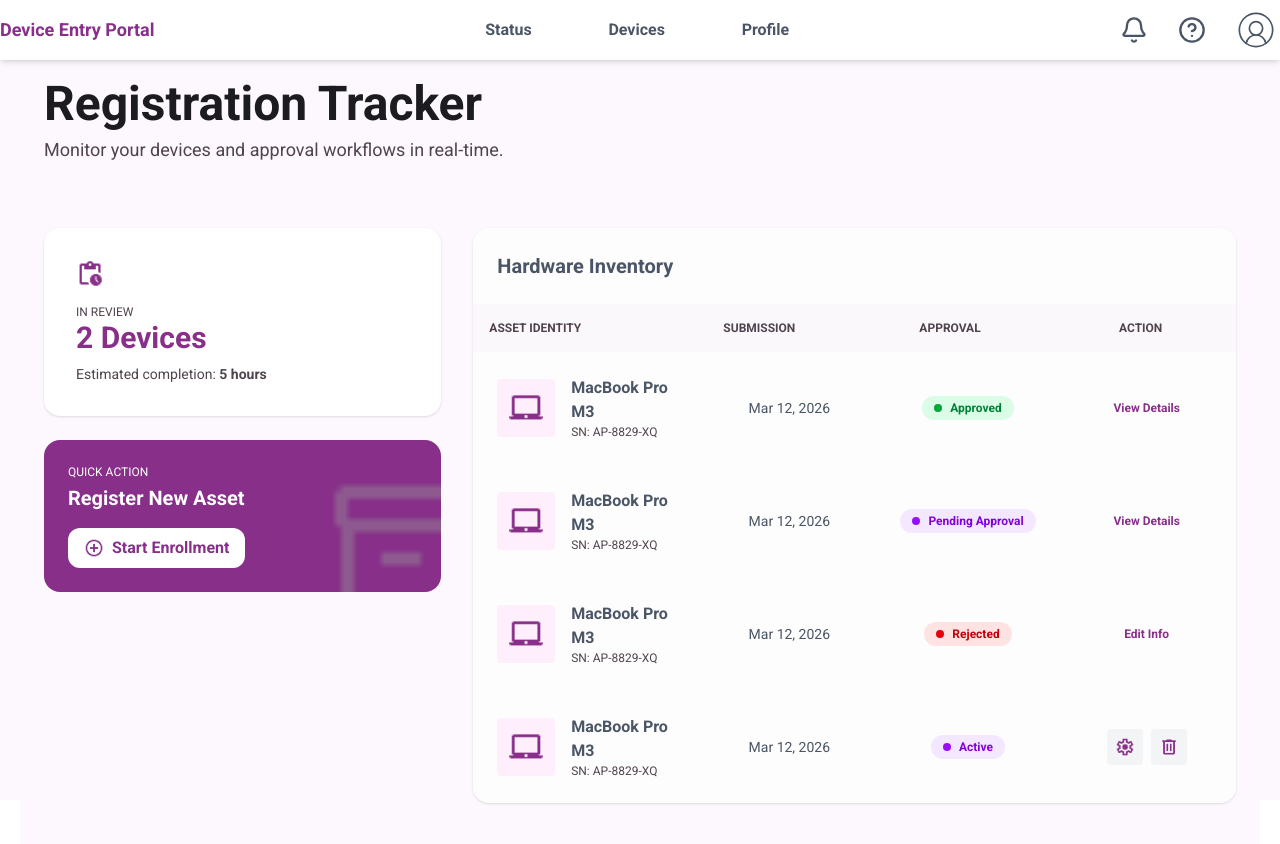
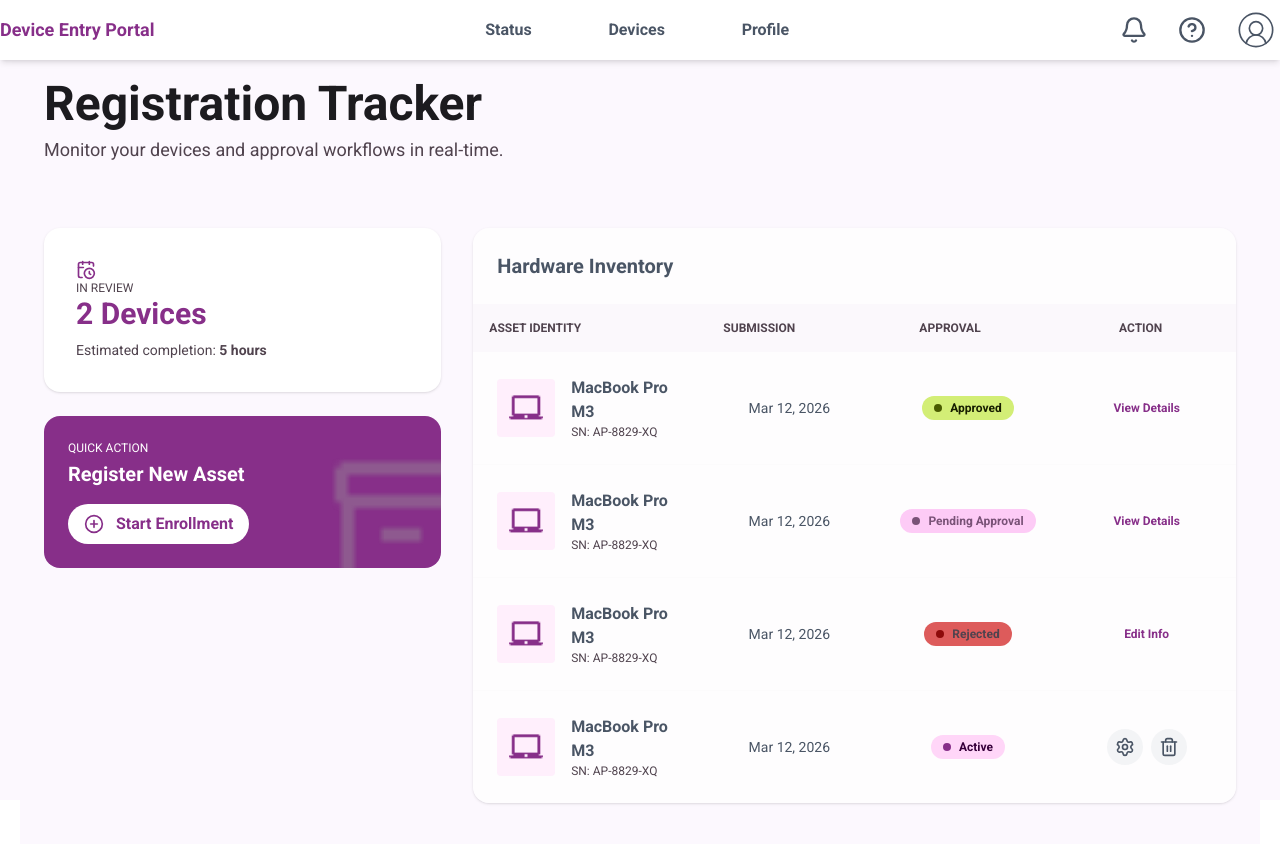
Before and after one commit to liduyigeremu/Gate-entry-frontend-, a Next.js app: page /device in a window 1280 px wide. Shown: the top 844 px of the page. Built offline with nearby package versions, Linux system fonts and the light colour scheme; a web font is replaced by a local one.

Commit message:
'Status.tsx'

```diff
--- a/components/Status.tsx
+++ b/components/Status.tsx
@@ -2,6 +2,7 @@
 
 import { useState } from 'react'
 import Image from 'next/image'
+import { CalendarClock, CirclePlus, Settings, Trash2 } from 'lucide-react'
 
 interface DeviceData {
   id: string
@@ -13,23 +14,23 @@ interface DeviceData {
 const statusConfig = {
   approved: {
     label: 'Approved',
-    styles: 'bg-green-100 text-green-700',
-    dot: 'bg-green-600',
+    styles: 'bg-[#D3EE76] text-[#171E00]',
+    dot: 'bg-[#495B00]',
   },
   pending: {
     label: 'Pending Approval',
-    styles: 'bg-purple-100 text-purple-700',
-    dot: 'bg-purple-600',
+    styles: 'bg-[#FDCBF6] text-[#795277]',
+    dot: 'bg-[#795277]',
   },
   rejected: {
     label: 'Rejected',
-    styles: 'bg-red-100 text-red-700',
-    dot: 'bg-red-600',
+    styles: 'bg-[#DD5B5B] text-[#50434E]',
+    dot: 'bg-[#8D0A0A]',
   },
   active: {
     label: 'Active',
-    styles: 'bg-purple-100 text-purple-700',
-    dot: 'bg-purple-600',
+    styles: 'bg-[#FFD6F8] text-[#37003B]',
+    dot: 'bg-[#872F89]',
   },
 }
 const Status = () => {
@@ -65,7 +66,10 @@ const Status = () => {
             <div className="w-full lg:w-1/3 flex flex-col gap-6">
 
                 <div className="bg-white rounded-2xl shadow p-8">
-                <Image src="/review.png" alt="" width={28} height={30} className="mb-4" />
+                          <div className="flex items-center justify-center w-5 h-5 mr-1 text-primary">
+                            <CalendarClock className="size-full stroke-2" />
+                            </div>
+
                 <p className="text-xs uppercase text-[#50434e]">In Review</p>
                 <h2 className="text-3xl font-bold text-primary">
                   2 Devices
@@ -81,9 +85,10 @@ const Status = () => {
                 <p className="text-xs uppercase">Quick Action</p>
                 <h3 className="text-xl font-bold mt-1">Register New Asset</h3>
 
-                <button className="mt-4 flex items-center gap-2 bg-white text-primary px-4 py-2 rounded-xl font-bold">
-                  <Image src="/add.png" alt="" width={20} height={20} />
-                  Start Enrollment
+                <button className="mt-4 flex items-center gap-2 bg-white text-primary px-4 py-2 rounded-3xl font-bold">
+                           <div className="flex items-center justify-center w-5 h-5 mr-1 text-primary">
+                            <CirclePlus className="size-full stroke-2" />
+                            </div>  Start Enrollment
                 </button>
               </div>
             </div>
@@ -137,12 +142,12 @@ const Status = () => {
                     <div className="flex-1 flex justify-center">
                       {device.status === 'active' ? (
                         <div className="flex gap-2">
-                          <button className="p-2 bg-gray-100 rounded">
-                            <Image src="/setting.png" alt="" width={20} height={20} />
-                          </button>
-                          <button className="p-2 bg-gray-100 rounded">
-                            <Image src="/delete.png" alt="" width={20} height={20} />
-                          </button>
+                          <button className="p-2 bg-gray-100 rounded-full flex items-center justify-center">
+                       <Settings className="w-5 h-5 stroke-2" />
+                         </button>
+                          <button className="p-2 bg-gray-100 rounded-full flex items-center justify-center">
+                       <Trash2 className="w-5 h-5 stroke-2" />
+                         </button>
                         </div>
                       ) : (
                         <button className="text-xs font-bold text-primary">
```
